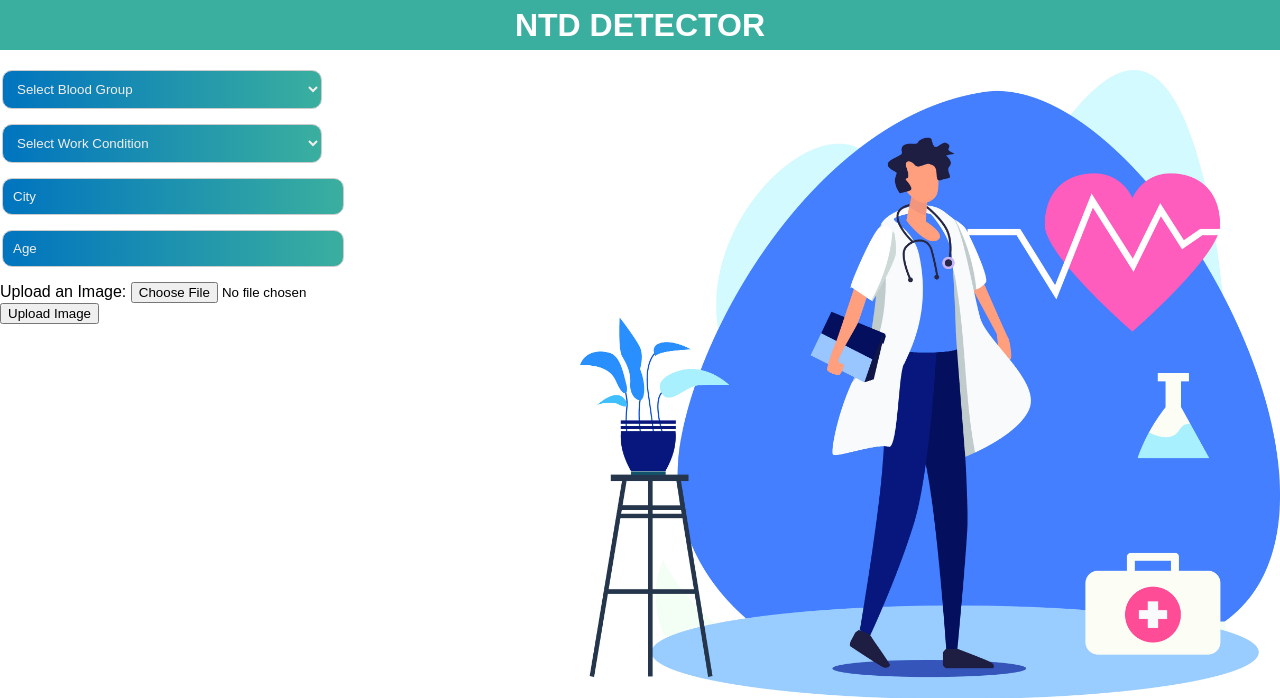
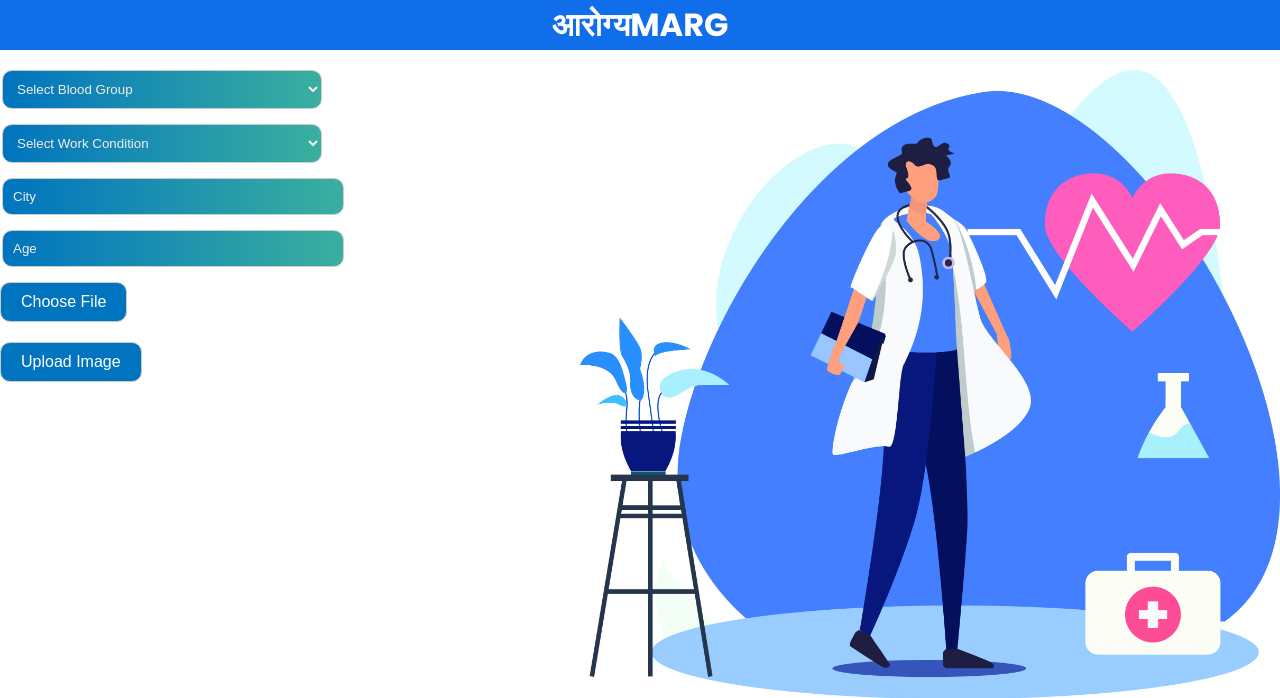
Before and after one commit to CodeWiza/NTDDetector, a Django app: page /prediction_form in a window 1280 px wide. Shown: the top 698 px of the page. Run offline with Django 4.2, Linux system fonts and the light colour scheme.

Commit message:
Final 5/10

```diff
--- a/backend_frontend/templates/prediction_form.html
+++ b/backend_frontend/templates/prediction_form.html
@@ -5,25 +5,30 @@
 <head>
     <meta charset="UTF-8">
     <meta name="viewport" content="width=device-width, initial-scale=1.0">
-    <link rel="stylesheet" href="{% static "prediction_form.css" %}">
-    <title>Prdiction Form</title>
+    <link rel="stylesheet" href="../templates_css/prediction_form.css">
+    <link href="https://fonts.googleapis.com/css?family=Open+Sans:300,300i,400,400i,600,600i,700,700i|Roboto:300,300i,400,400i,500,500i,600,600i,700,700i|Poppins:300,300i,400,400i,500,500i,600,600i,700,700i" rel="stylesheet">
+    <title>Prediction Form</title>
 </head>
 <body>
     <div class="top">
-        <h1>NTD Detector</h1>
+        <h1>आरोग्य<span>Marg</span></h1>
     </div>
     <form action="/prediction_form/save" method="post" enctype="multipart/form-data">
         {% csrf_token %}
         <div class="input-container" id="firstblock">
             <div class="image1">
-                <img src="{% static 'img/prediction_img1.jpg' %}">
+                <img id="id1" src="../templates_css/img/prediction_img1.jpg">
             </div>
             <select name="blood_group" id="blood_group" class="input-field">
                 <option value="" disabled selected hidden>Select Blood Group</option>
-                <option value="A">A</option>
-                <option value="B">B</option>
-                <option value="AB">AB</option>
-                <option value="O">O</option>
+                <option value="A+">A+</option>
+                <option value="A-">A-</option>
+                <option value="B+">B+</option>
+                <option value="B-">B-</option>
+                <option value="AB+">AB+</option>
+                <option value="AB-">AB-</option>
+                <option value="O+">O+</option>
+                <option value="O-">O-</option>
             </select>
         </div>
 
@@ -40,24 +45,54 @@
         </div>
 
         <div class="input-container">
-
             <input type="text" name="city" id="city" class="input-field" placeholder="City">
         </div>
-
 
         <div class="input-container">
             <input type="number" name="age" id="age" class="input-field" placeholder="Age">
         </div>
 
+        <label for="image" class="custom-file-upload">
+            Choose File
+        </label>
 
+        <input type="file" name="image" id="image" onchange="displayImage(this)" style="display: none;">
+        <br>
 
+        <div class="imgp">
+            <img id="id2" src="#" alt="Selected Image Preview" style="display: none;">
+        </div>
 
+        <!-- Move the Upload Image button here -->
+        <div id="upload">
+            <input id="up" type="submit" value="Upload Image">
+        </div>
 
-        <label for="image">Upload an Image:</label>
-        <input type="file" name="image" id="image">
-        <br>
-        <input type="submit" value="Upload Image">
     </form>
+    <script>
+        function displayImage(input) {
+            var imagePreview = document.getElementById('id2');
+            var uploadDiv = document.getElementById('upload');
+
+            if (input.files && input.files[0]) {
+                var reader = new FileReader();
+
+                reader.onload = function(e) {
+                    imagePreview.src = e.target.result;
+                    // Show the image preview
+                    imagePreview.style.display = 'block';
+                    // Show the upload button
+                    uploadDiv.style.display = 'block';
+                };
+
+                reader.readAsDataURL(input.files[0]);
+            } else {
+                // Hide the image preview and the upload button if no file is selected
+                imagePreview.style.display = 'none';
+                uploadDiv.style.display = 'none';
+            }
+        }
+    </script>
 
 </body>
 </html>
--- a/backend_frontend/templates_css/prediction_form.css
+++ b/backend_frontend/templates_css/prediction_form.css
@@ -7,7 +7,7 @@ body {
 .top {
     text-align: center;
     height: 50px;
-    background-color: #3aaf9f;
+    background-color: #106eea;
     margin: 0;
     display: flex;
     align-items: center;
@@ -15,7 +15,7 @@ body {
 }
 .top h1 {
     color: #fff;
-    font-family: 'Montserrat', sans-serif;
+    font-family: "Poppins", sans-serif;
     font-size: 2rem;
     font-weight: bold;
     margin: 0;
@@ -55,7 +55,8 @@ body {
 ::placeholder {
     color: #f2eeea;
 }
-img{
+#id1
+{
     align-self: right;
     width: 100%;
     height: auto;
@@ -69,4 +70,70 @@ img{
     float: right;
     margin: 0;
     border: 0;
+
 }
+
+#id2
+{
+    align-self: left;
+    width: 100%;
+    height: auto;
+    margin: 0;
+    border: 2px solid #2e9b8b;
+    border-radius: 10px;
+}
+.imgp
+{
+    display: block;
+    width: 500px;
+    margin: 0;
+    border: 0;
+}
+
+#upload input[type="submit"]
+{
+
+    border: none;
+    display: flex;
+    font-family: Arial, sans-serif;
+    background-color: #0074bf;
+    color: #fff;
+    border: 1px solid #ccc;
+    border-radius: 10px;
+    padding: 10px 20px;
+    cursor: pointer;
+    transition: background-color 0.3s ease;
+    font-size: 1rem;
+}
+
+#upload input[type="submit"]:hover {
+    background-color: #0056b3;
+}
+
+
+/* Styles for the "Choose File" button */
+.input-field[type="file"] {
+    display: none; /* Hide the default file input */
+}
+
+.custom-file-upload {
+    display: inline-block;
+    padding: 10px 20px;
+    background-color: #0074bf;
+    color: #fff;
+    border: 1px solid #ccc;
+    border-radius: 10px;
+    cursor: pointer;
+    transition: background-color 0.3s ease;
+}
+
+.custom-file-upload:hover {
+    background-color: #0056b3;
+}
+
+
+.imgp {
+    margin-top: 20px;
+    margin-bottom: 20px;
+    margin-left: 5px;
+}
```
Also changed, not shown: backend_frontend/templates/Dashboard.html (+12 -11 lines), backend_frontend/templates_css/dashboard.css (+36 -15 lines).
